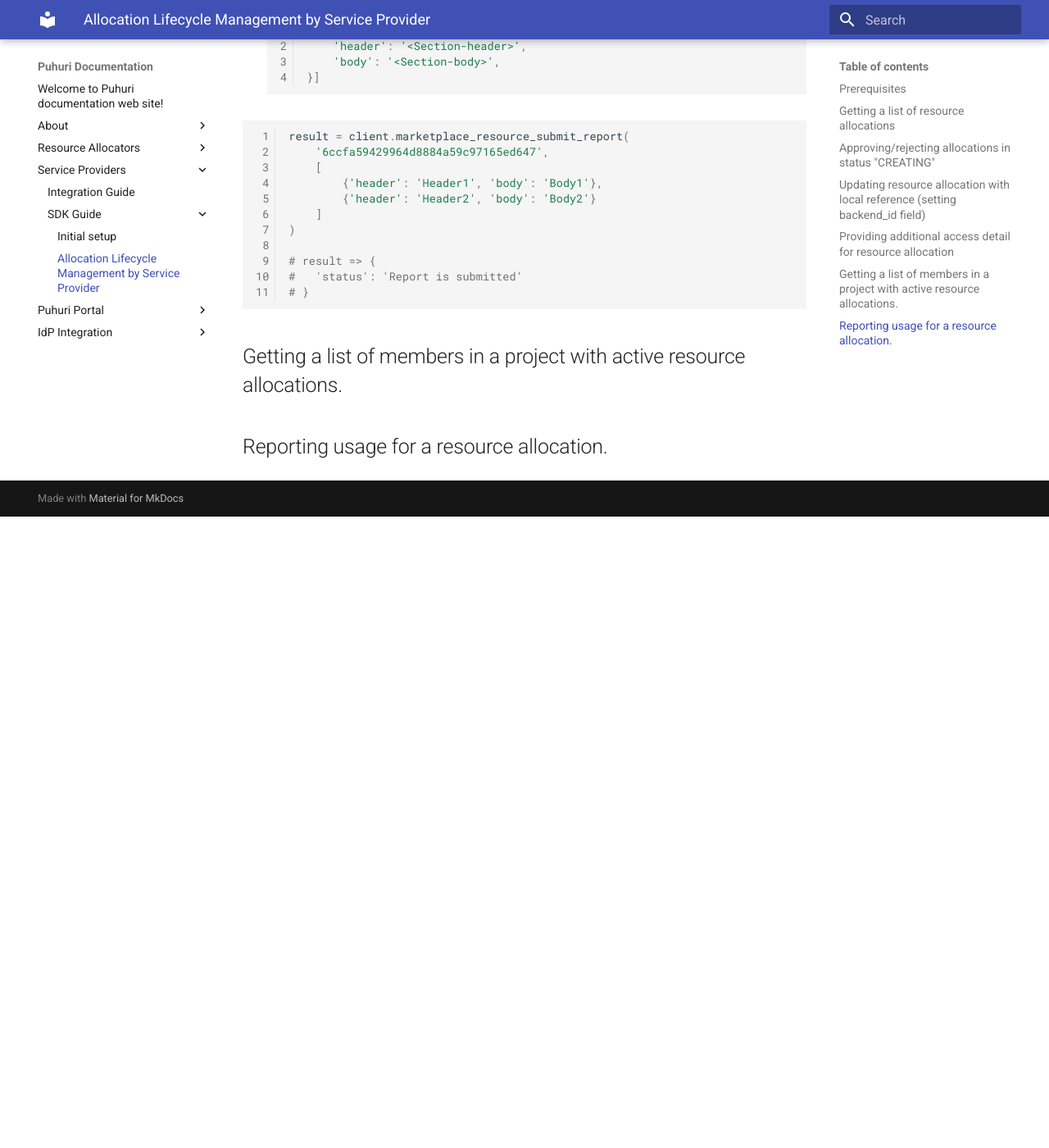
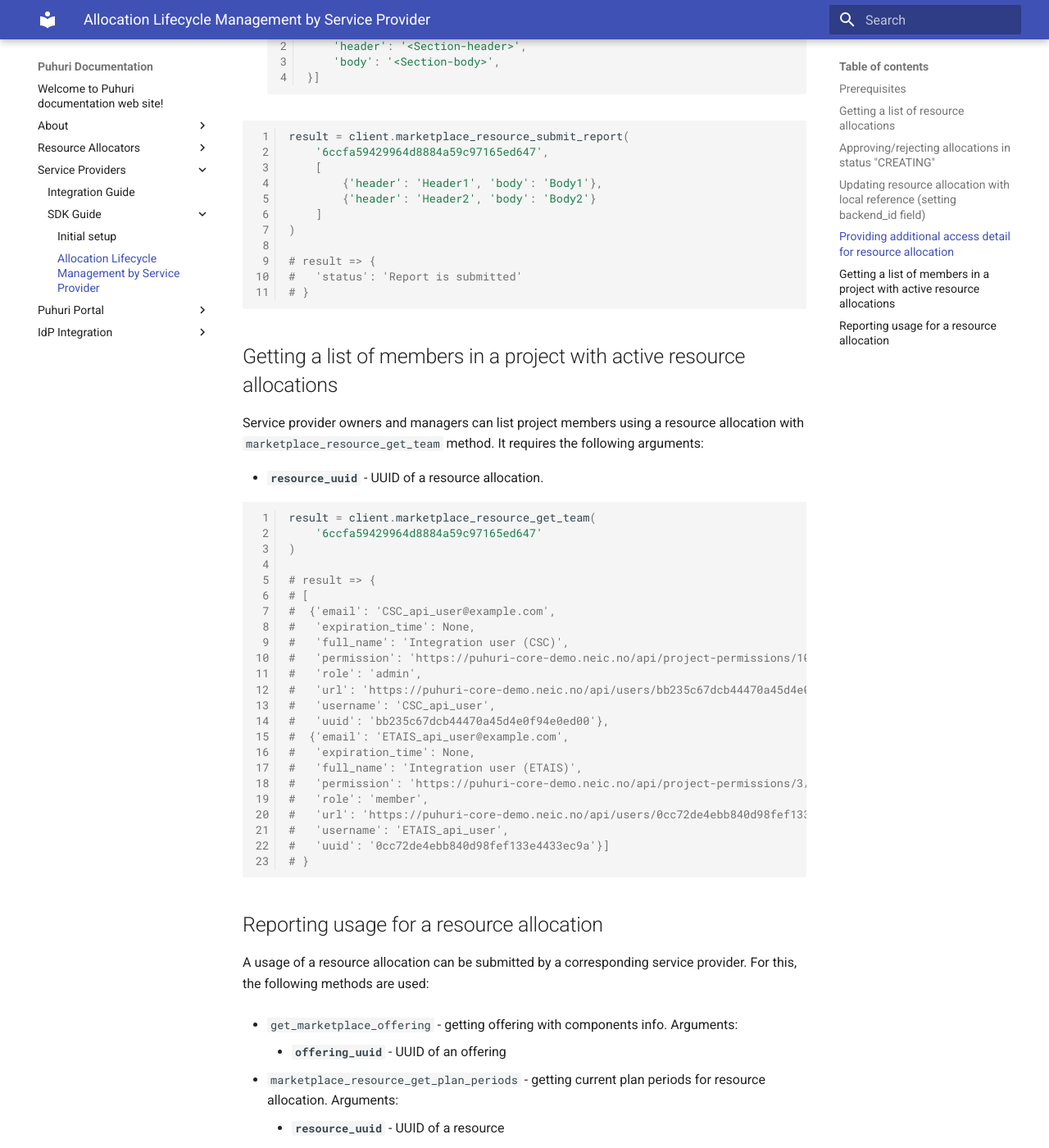
Before and after one commit to neicnordic/puhuri-web, an MkDocs documentation site: the page built from docs/SDK guide/allocation-management-sp.md, in a window 1280 px wide and 1400 px high, scrolled down 2316 px. Shown: the whole window at 82% size. Built offline with MkDocs 1.6.1 and Material for MkDocs 9.7.7, drawn with Linux system fonts in a browser that asks for light colours; before the commit the page ends 2946 px from its top, so only the background shows below that; some of the changed text lies outside the part shown.

Commit message:
Add team and usage reporting sections

````diff
--- a/docs/SDK guide/allocation-management-sp.md
+++ b/docs/SDK guide/allocation-management-sp.md
@@ -104,8 +104,97 @@ result = client.marketplace_resource_submit_report(
 # }
 ```
 
-## Getting a list of members in a project with active resource allocations.
+## Getting a list of members in a project with active resource allocations
 
-<!-- TODO: consider exposing `/team` endpoint for each resource. -->
+Service provider owners and managers can list project members using a resource allocation with `marketplace_resource_get_team` method.
+It requires the following arguments:
 
-## Reporting usage for a resource allocation.
+- **`resource_uuid`** - UUID of a resource allocation.
+
+```python
+result = client.marketplace_resource_get_team(
+    '6ccfa59429964d8884a59c97165ed647'
+)
+
+# result => {
+# [
+#  {'email': 'CSC_api_user@example.com',
+#   'expiration_time': None,
+#   'full_name': 'Integration user (CSC)',
+#   'permission': 'https://puhuri-core-demo.neic.no/api/project-permissions/10/',
+#   'role': 'admin',
+#   'url': 'https://puhuri-core-demo.neic.no/api/users/bb235c67dcb44470a45d4e0f94e0ed00/',
+#   'username': 'CSC_api_user',
+#   'uuid': 'bb235c67dcb44470a45d4e0f94e0ed00'},
+#  {'email': 'ETAIS_api_user@example.com',
+#   'expiration_time': None,
+#   'full_name': 'Integration user (ETAIS)',
+#   'permission': 'https://puhuri-core-demo.neic.no/api/project-permissions/3/',
+#   'role': 'member',
+#   'url': 'https://puhuri-core-demo.neic.no/api/users/0cc72de4ebb840d98fef133e4433ec9a/',
+#   'username': 'ETAIS_api_user',
+#   'uuid': '0cc72de4ebb840d98fef133e4433ec9a'}]
+# }
+```
+
+## Reporting usage for a resource allocation
+
+A usage of a resource allocation can be submitted by a corresponding service provider.
+For this, the following methods are used:
+
+- `get_marketplace_offering` - getting offering with components info.
+  Arguments:
+
+    - **`offering_uuid`** - UUID of an offering
+
+- `marketplace_resource_get_plan_periods` - getting current plan periods for resource allocation. Arguments:
+
+    - **`resource_uuid`** - UUID of a resource
+
+- `create_component_usages` - creating or updating components usage for the current plan
+
+    - **`plan_period_uuid`** - UUID of a plan period
+    - **`usages`** - list of ComponentUsage instances
+
+```python
+from waldur_client import WaldurClient, ComponentUsage
+
+offering = client.get_marketplace_offering('<offering-uuid>')
+component_types = [component['type'] for component in offering['components']]
+plan_periods = client.marketplace_resource_get_plan_periods('<resource-uuid>')
+
+if len(plan_periods) > 0:
+    plan_period = plan_periods[0]
+
+    client.create_component_usages(
+        plan_period['uuid'],
+        [ComponentUsage(component_type=comp_type, amount=10, description='Usage') for comp_type in component_types]
+    )
+
+result = client.marketplace_resource_get_plan_periods('<resource-uuid>')
+
+# result => {
+# [{'components': [{'created': '2021-08-11T15:36:45.562440Z',
+#                   'date': '2021-08-11T15:37:30.556830Z',
+#                   'description': 'Usage',
+#                   'measured_unit': 'units',
+#                   'name': 'CPU',
+#                   'type': 'cpu',
+#                   'usage': 10,
+#                   'uuid': '080066bebf9547d5ad3279f7c353b023'},
+#                  {'created': '2021-08-11T15:36:45.842385Z',
+#                   'date': '2021-08-11T15:37:30.556830Z',
+#                   'description': 'Usage',
+#                   'measured_unit': 'units',
+#                   'name': 'GPU',
+#                   'type': 'gpu',
+#                   'usage': 10,
+#                   'uuid': 'e8d745049bff4410b60f517e56daf421'}],
+#   'end': None,
+#   'plan_name': 'sample-plan',
+#   'plan_uuid': '9f7b1d113f464214bb195db38c217cf9',
+#   'start': '2021-08-11T15:20:25.762775Z',
+#   'uuid': 'fb36ce56e53b43e59b3d963354d0467c'}]
+# }
+
+```
````
